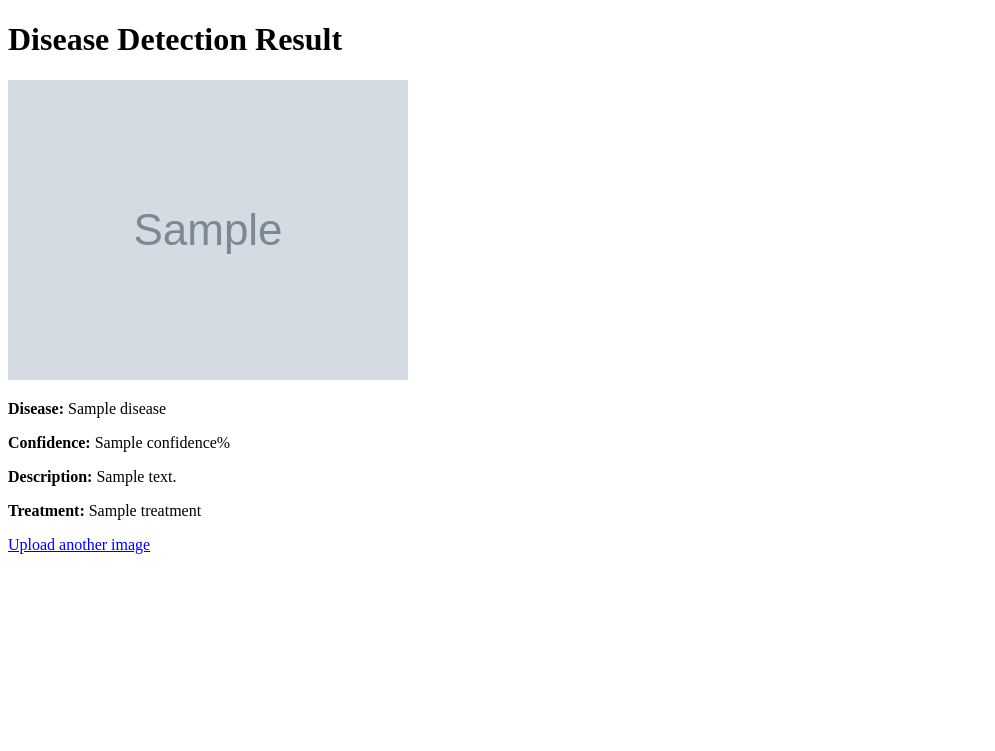
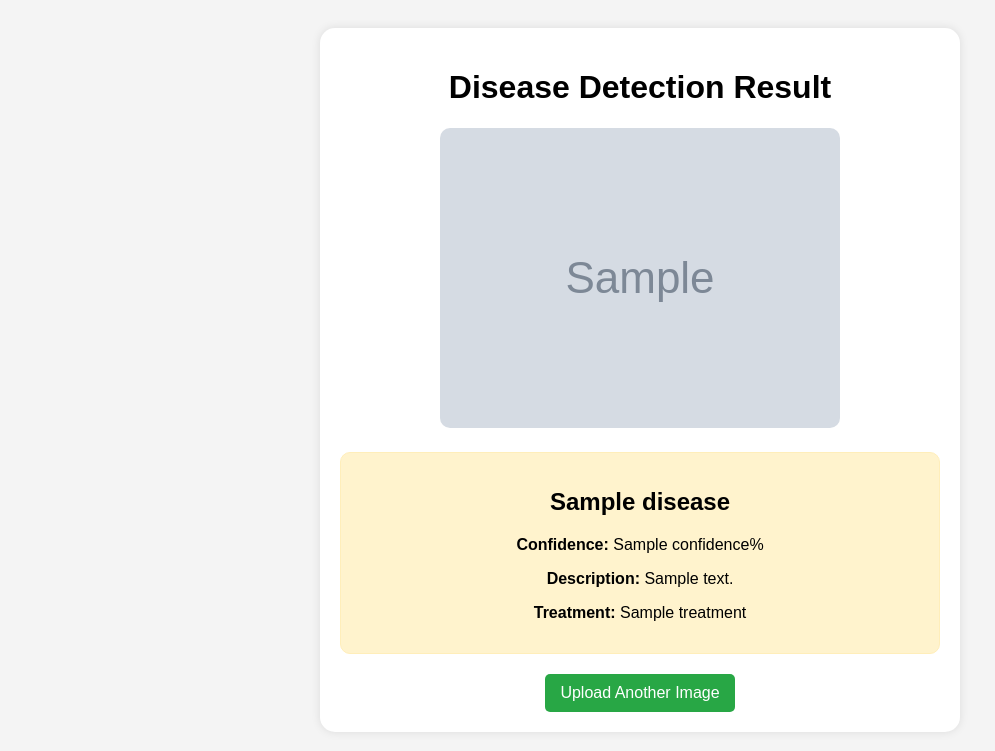
Before and after one commit to Asad-rgb/disease-detection, a Flask app: template templates/result.html in a window 1280 px wide. Shown: the top 751 px of the page, without its empty margins (0-995 px from the left). Run offline with Flask 3, Linux system fonts and the light colour scheme; the template is opened without the code that fills it: most values are stand-ins (such as "Sample title", 1, 10 or a date in 2020); grey boxes marked "Sample" are stand-in pictures.

Commit message:
Update result.html

```diff
--- a/templates/result.html
+++ b/templates/result.html
@@ -1,15 +1,64 @@
 <!DOCTYPE html>
-<html>
+<html lang="en">
 <head>
+    <meta charset="UTF-8">
+    <meta name="viewport" content="width=device-width, initial-scale=1.0">
     <title>Disease Detection Result</title>
+    <style>
+        body {
+            font-family: Arial, sans-serif;
+            text-align: center;
+            background-color: #f4f4f4;
+            padding: 20px;
+        }
+        .container {
+            max-width: 600px;
+            background: white;
+            padding: 20px;
+            border-radius: 15px;
+            box-shadow: 0px 0px 10px rgba(0, 0, 0, 0.1);
+            margin: auto;
+        }
+        .disease-box {
+            background: #fff3cd;
+            border: 1px solid #ffeeba;
+            padding: 15px;
+            border-radius: 10px;
+            margin-top: 20px;
+        }
+        img {
+            max-width: 100%;
+            border-radius: 10px;
+        }
+        .button {
+            display: inline-block;
+            margin-top: 20px;
+            padding: 10px 15px;
+            background: #28a745;
+            color: white;
+            border-radius: 5px;
+            text-decoration: none;
+        }
+        .button:hover {
+            background: #218838;
+        }
+    </style>
 </head>
 <body>
-    <h1>Disease Detection Result</h1>
-    <img src="{{ image_url }}" alt="Uploaded Image" style="max-width: 500px;">
-    <p><strong>Disease:</strong> {{ disease }}</p>
-    <p><strong>Confidence:</strong> {{ confidence }}%</p>
-    <p><strong>Description:</strong> {{ description }}</p>
-    <p><strong>Treatment:</strong> {{ treatment }}</p>
-    <a href="/">Upload another image</a>
+
+    <div class="container">
+        <h1>Disease Detection Result</h1>
+        <img src="{{ image_url }}" alt="Uploaded Image">
+
+        <div class="disease-box">
+            <h2>{{ disease }}</h2>
+            <p><strong>Confidence:</strong> {{ confidence }}%</p>
+            <p><strong>Description:</strong> {{ description }}</p>
+            <p><strong>Treatment:</strong> {{ treatment }}</p>
+        </div>
+
+        <a href="/" class="button">Upload Another Image</a>
+    </div>
+
 </body>
 </html>
```
